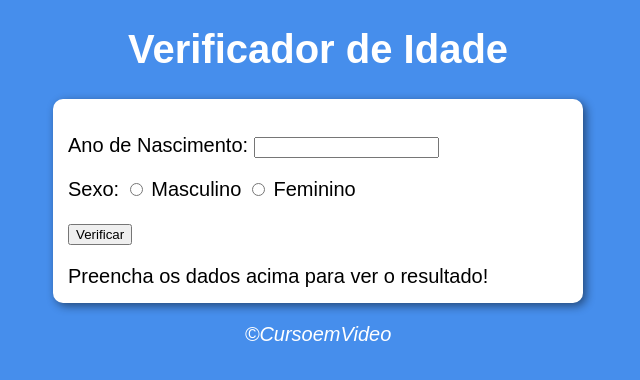
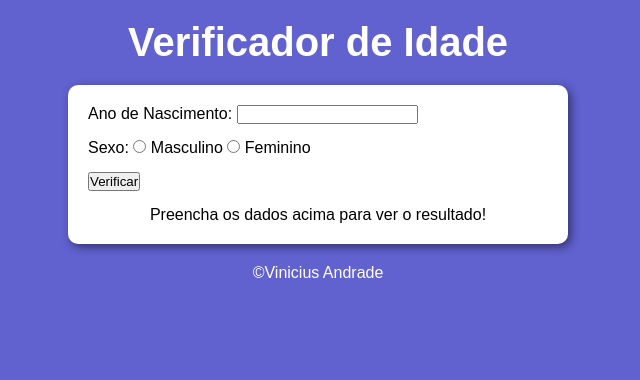
Before and after one commit to ViniciusDosReis/CursoJS, a plain HTML site: page aula12ex.copia/modelo.html in a window 1280 px wide. Shown: the whole page, without its empty margins (322-962 px from the left). Drawn offline with Linux system fonts and the light colour scheme.

Commit message:
exercicio de verificador de idades

```diff
--- a/aula12ex.copia/modelo.html
+++ b/aula12ex.copia/modelo.html
@@ -12,24 +12,27 @@
           <h1>Verificador de Idade</h1>
      </header>
      <section>
-        <div>
-            <p>Ano de Nascimento: <input type="number" name="" id=""></p>
-            <p> Sexo:
+          <div class="formulario">
+               <p>Ano de Nascimento:
+                    <input type="number" name="txtano" id="txtano">
+               </p>
+               <p>Sexo:
                     <input type="radio" name="radsex" id="mas">
                     <label for="mas">Masculino</label>
                     <input type="radio" name="radsex" id="fem">
                     <label for="fem">Feminino</label>
                </p>
-            <p><input type="button" value="Verificar" onclick="verificar"></p>
+               <p>
+                    <input type="button" value="Verificar" onclick="verificar()">
+               </p>
           </div>
           <div id="res">
                Preencha os dados acima para ver o resultado!
           </div>
      </section>
      <footer>
-        <p>&copy;CursoemVideo</p>
+          <p>&copy;Vinicius Andrade</p>
      </footer>
-
      <script src="script.js"></script>
 </body>
 </html>
--- a/aula12ex.copia/script.js
+++ b/aula12ex.copia/script.js
@@ -1,9 +1,12 @@
-function verificar() {
-    var data = new Date()
-    var ano = data.getFullYear
-    var res = document.getElementById('res')
-    var fano = document.querySelector('fdsex')
-    if () {
+function verificar(){
+    var year = new Date()
+    var ano = year.getFullYear()
+    var fano = document.getElementById('txtano')
+    var res = document.querySelector('div#res')
+    if (fano.value.length == 0 || Number(fano.value) > ano) {
+        window.alert('[ERRO] Alguma coisa tá errada')
+    } else {
+        var idade = ano - Number(fano.value)
 
     }
 }
--- a/aula12ex.copia/style.css
+++ b/aula12ex.copia/style.css
@@ -1,24 +1,35 @@
+@charset "UTF-8";
+
+* {
+    box-sizing: border-box;
+    padding: 0px;
+    margin: 0px;
+}
 body {
-    background-color: rgb(70, 142, 236);
-    font: normal 15pt Arial;
+    background-color: rgb(97, 97, 208);
+    text-align: center;
+    font-family: Arial, Helvetica, sans-serif;
 }
-
-header {
+header h1 {
+    padding: 20px;
     color: white;
-    text-align: center;
+    font-size: 2.5em;
 }
-
 section {
     background-color: white;
-    border-radius: 10px;
-    padding: 15px;
+    padding: 20px;
     width: 500px;
     margin: auto;
+    margin-bottom: 20px;
+    border-radius: 10px;
     box-shadow: 3px 3px 10px rgba(0, 0, 0, 0.485);
 }
-
+.formulario {
+    text-align: left;
+}
+.formulario p {
+    margin-bottom: 15px;
+}
 footer {
     color: white;
-    text-align: center;
-    font-style: italic;
 }
```
Also changed, not shown: aula12ex/ex015/modelo.html (+2 -2 lines), aula12ex/ex015/script.js (+13 -13 lines). Lines whose indentation alone changed are shown as unchanged.
